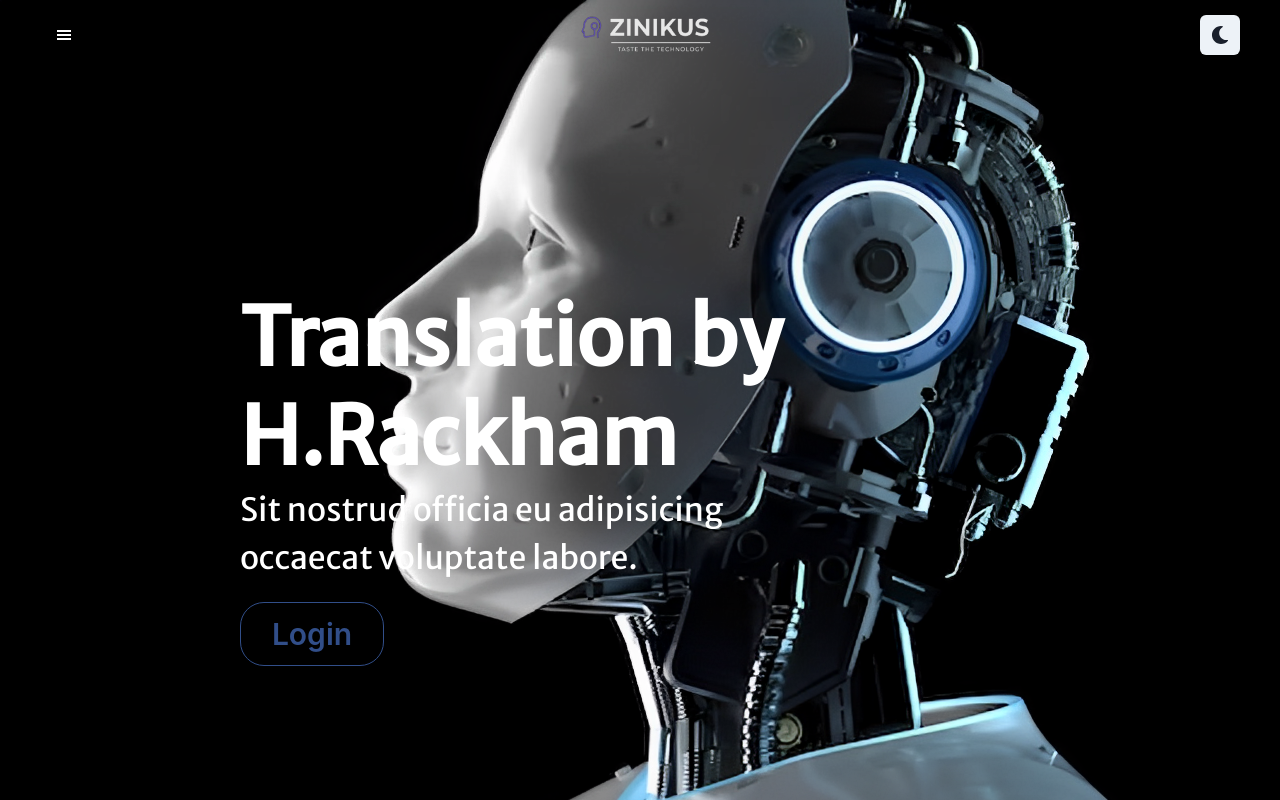
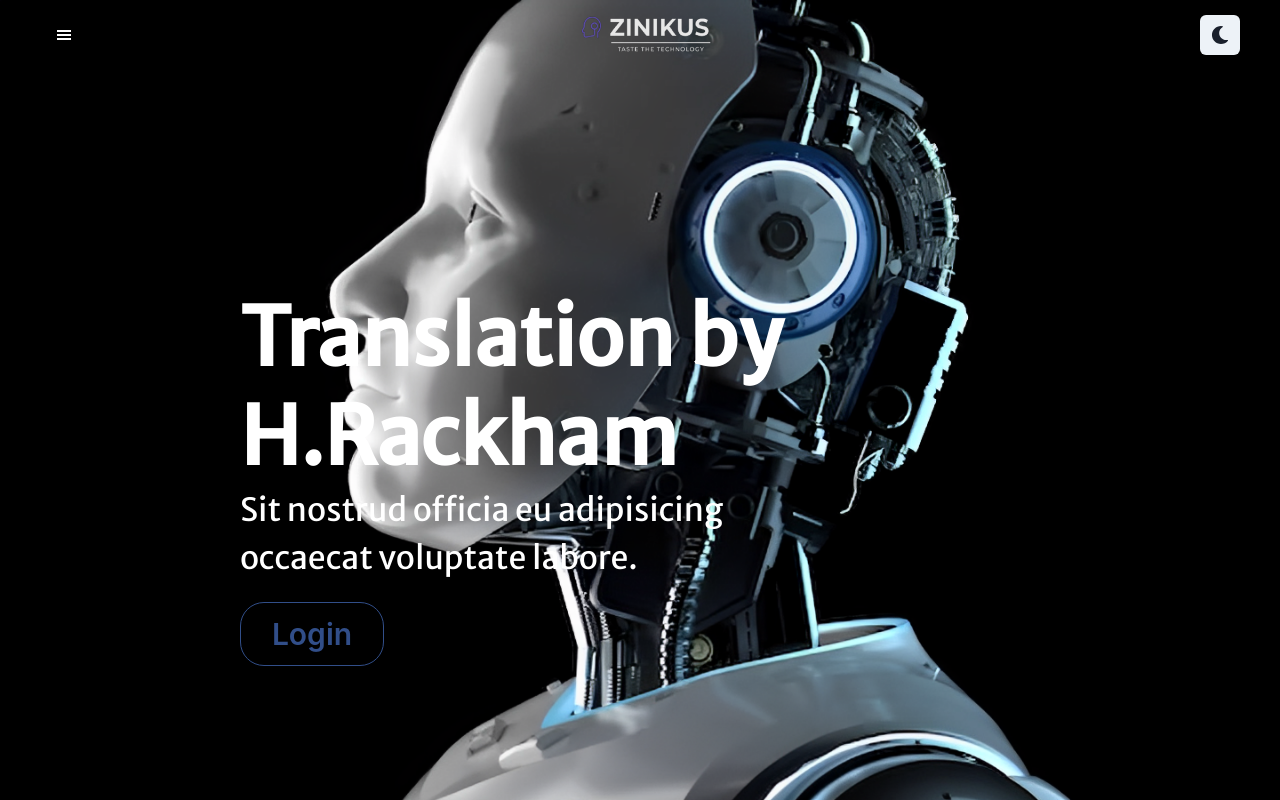
Before and after one commit to UjjwalPasahan/ZINIKUSWEB, a React (Create React App) app in the folder client/: page / in a window 1280 px wide. Shown: the top 800 px of the page. Built offline with nearby package versions, Linux system fonts and the light colour scheme.

Commit message:
changed home bg

```diff
--- a/client/src/components/Achievements.jsx
+++ b/client/src/components/Achievements.jsx
@@ -4,7 +4,9 @@ const Achievements = () => {
   return (
     <div>
         <h2>Achievements</h2>
-        <div className='achieveImage'></div>
+        <div className='achieveImage'>
+
+        </div>
     </div>
   )
 }
--- a/client/src/components/Home.jsx
+++ b/client/src/components/Home.jsx
@@ -12,14 +12,14 @@ const Home = () => {
     <div className='gradient'>
       <div className='home'>
         <Box className='headImage'
-          // backgroundImage={headImg}
-          // backgroundSize='cover'
-          // display='flex'
-          // zIndex='-150'
-          // justifyContent='center'
-          // backgroundRepeat={'no-repeat'}
-          // w="100%"
-          // h="65rem"
+          backgroundImage={headImg}
+          backgroundSize='cover'
+          display='flex'
+          zIndex='-150'
+          justifyContent='center'
+          backgroundRepeat={'no-repeat'}
+          w="100%"
+          h="65rem"
           >
 
           <VStack pos='absolute' top={['32', '72']} left={['15', '60']}>
--- a/client/src/styles/home.css
+++ b/client/src/styles/home.css
@@ -32,14 +32,13 @@
     z-index: -100;
 }
 
-.headImage{
+/* .headImage{
     background: url(../assets/homepage/Subtract.png);
-    background-size:'cover';
+    background-size:'contain';
     display:'flex';
     z-index: -150;
     justify-content: center;
     background-repeat: no-repeat;
     width: 100%;
     height: 80rem;
-    background-position: left top;
-}
+} */
```
